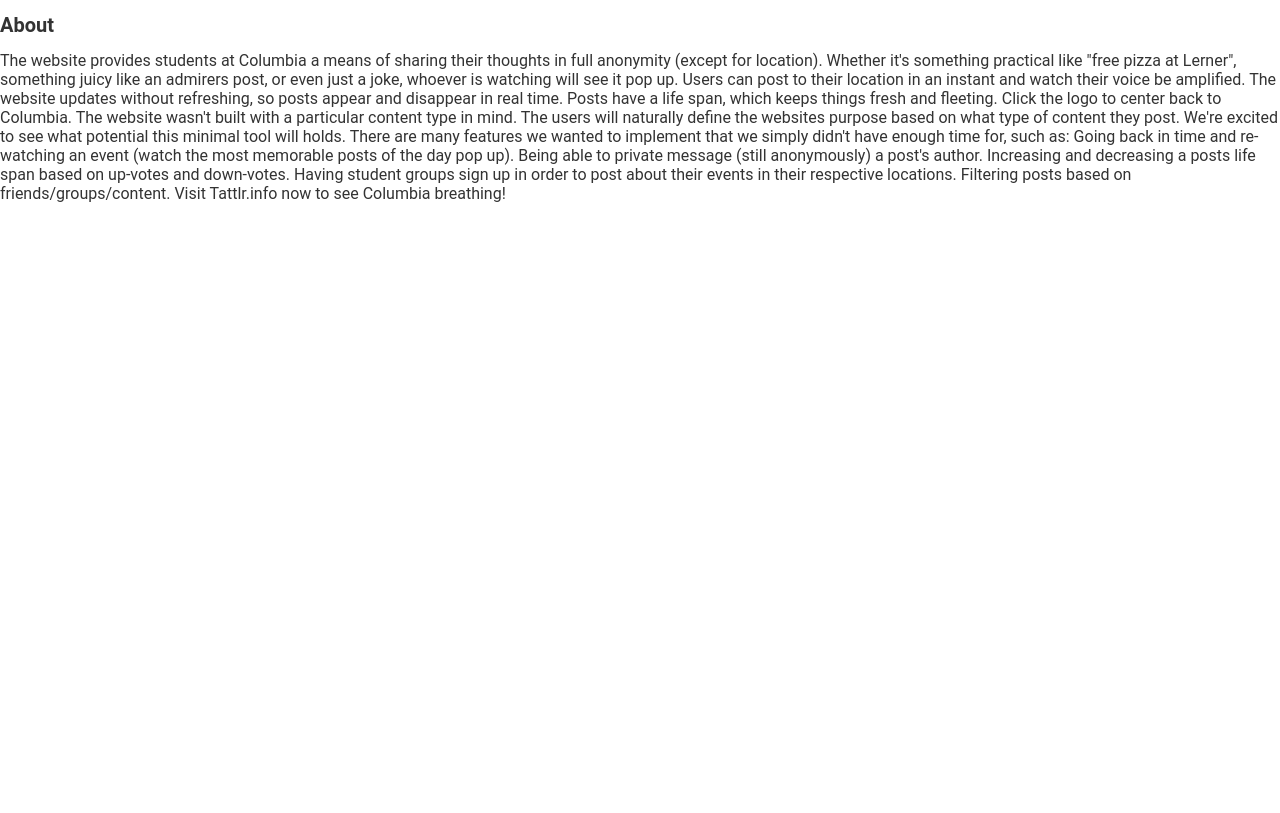
After one commit to SourenP/tattlr, a Flask app: page /about in a window 1280 px wide. The commit adds this page. Run offline with Flask 2, Linux system fonts and the light colour scheme.

Commit message:
About page

```diff
--- a/routes.py
+++ b/routes.py
@@ -15,5 +15,9 @@
     db.session.commit()
     return "Fill this"
 
+@app.route("/about")
+def about():
+	return render_template('about.html')
+
 if __name__ == "__main__":
     app.run(host="0.0.0.0")
--- a/static/style.css
+++ b/static/style.css
@@ -96,3 +96,15 @@
 .logo:hover, .logo:focus {
 	background-color: #9DCEFF;
 }
+
+.about {
+	color: #333;
+	font-size: 16px;
+	font-family: Roboto,Arial,sans-serif;
+}
+
+.about h1 {
+	color: #333;
+	font-size: 20px;
+	font-family: Roboto,Arial,sans-serif;
+}
--- /dev/null
+++ b/templates/about.html
@@ -0,0 +1,26 @@
+<!DOCTYPE html>
+<html>
+  <head>
+    <link rel="stylesheet" href="{{ url_for('static', filename='style.css') }}">
+    <link rel="shortcut icon" href="{{ url_for('static', filename='images/favicon.ico') }}">
+  </head>
+  <body>
+    <div class="about">
+      <h1> About </h1>
+      The website provides students at Columbia a means of sharing their thoughts in full anonymity (except for location). Whether it's something practical like "free pizza at Lerner", something juicy like an admirers post, or even just a joke, whoever is watching will see it pop up.
+
+      Users can post to their location in an instant and watch their voice be amplified. The website updates without refreshing, so posts appear and disappear in real time. Posts have a life span, which keeps things fresh and fleeting. Click the logo to center back to Columbia.
+
+      The website wasn't built with a particular content type in mind. The users will naturally define the websites purpose based on what type of content they post. We're excited to see what potential this minimal tool will holds.
+
+      There are many features we wanted to implement that we simply didn't have enough time for, such as:
+
+      Going back in time and re-watching an event (watch the most memorable posts of the day pop up).
+      Being able to private message (still anonymously) a post's author.
+      Increasing and decreasing a posts life span based on up-votes and down-votes.
+      Having student groups sign up in order to post about their events in their respective locations.
+      Filtering posts based on friends/groups/content.
+      Visit Tattlr.info now to see Columbia breathing!
+    </div>
+  </body>
+</html>
```
